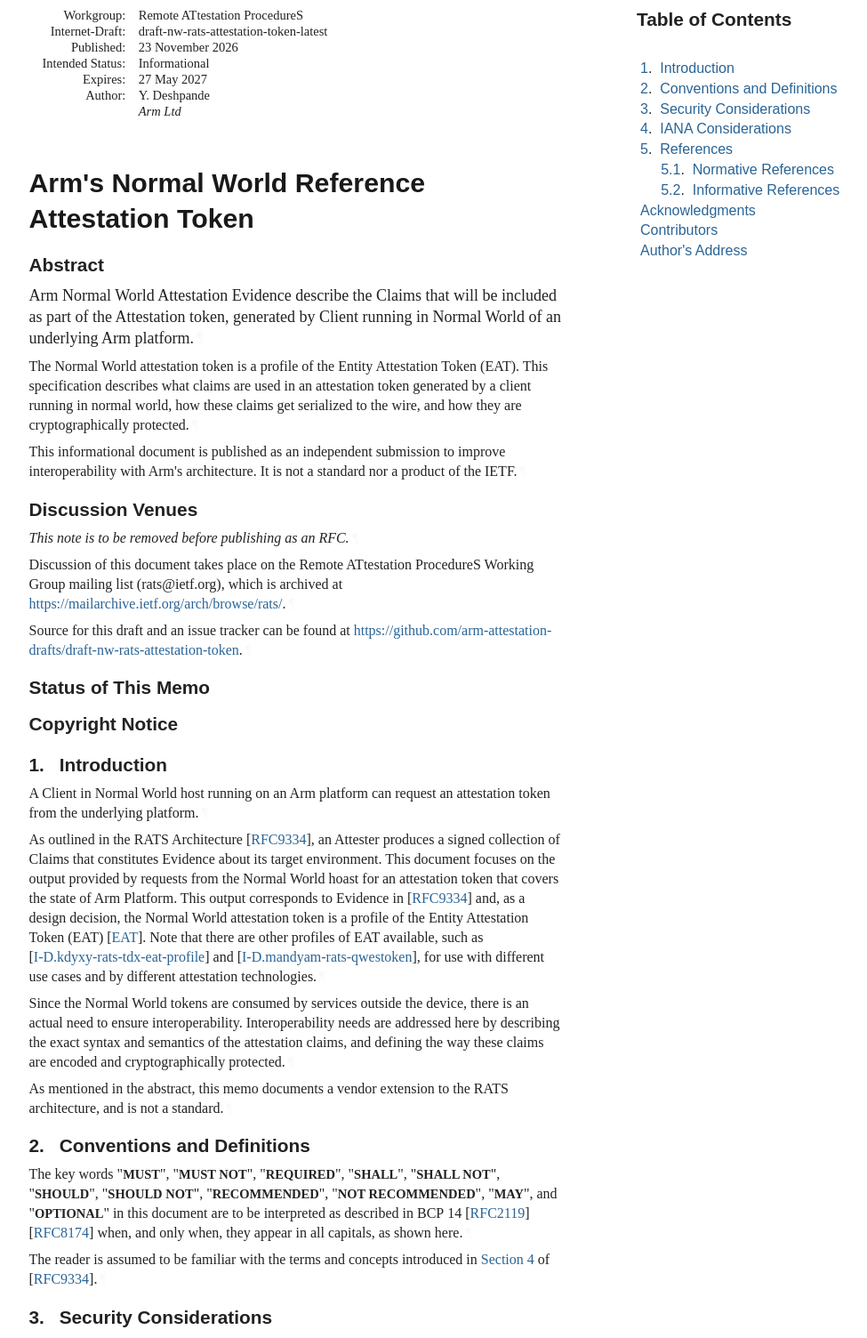
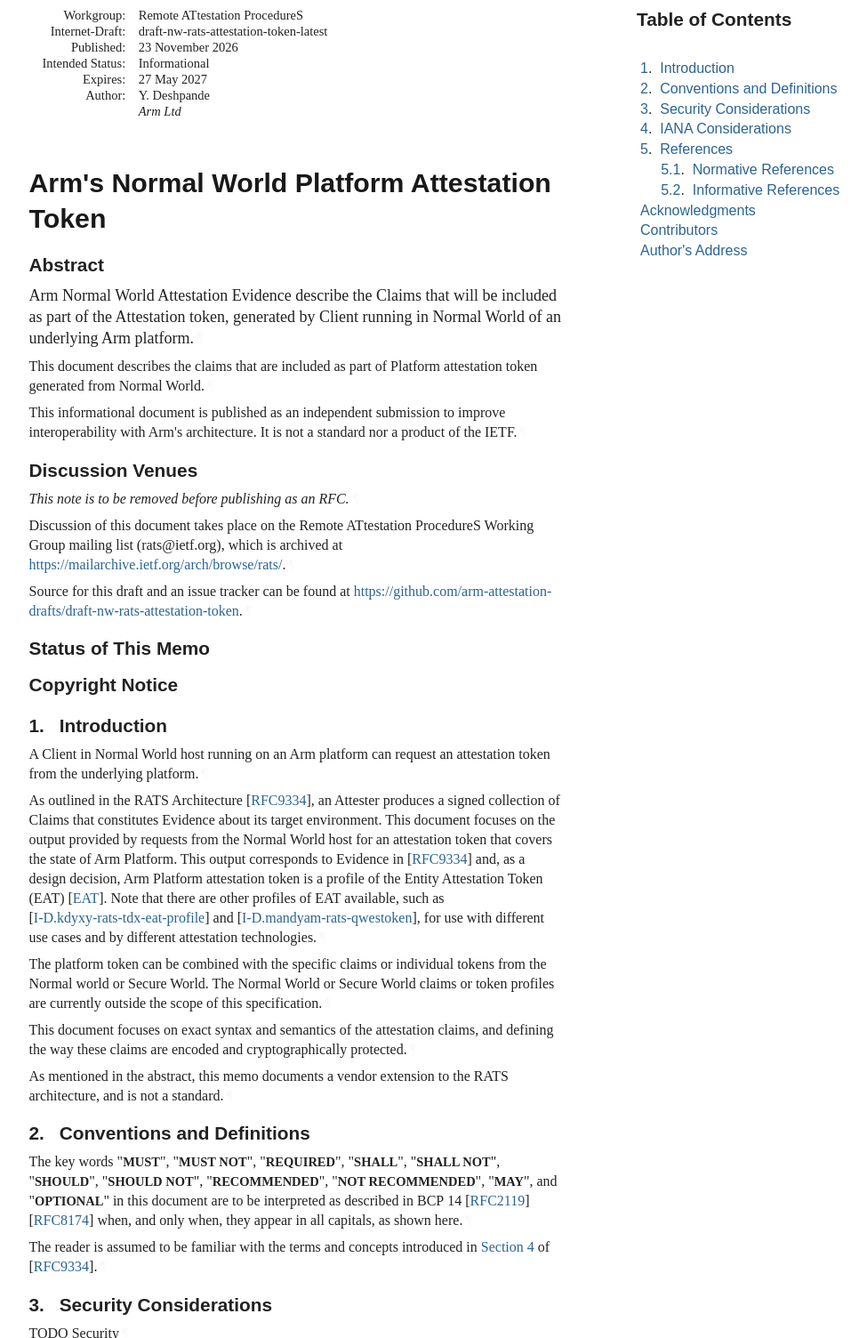
Before and after one commit to arm-attestation-drafts/draft-nw-rats-attestation-token, a plain HTML site: page draft-nw-rats-attestation-token.html in a window 1280 px wide. Shown: the part 67-1571 px from the top of the page at 89% size, without its empty margins (92-1067 px from the left). Drawn offline with Linux system fonts and the light colour scheme; a web font is replaced by a local one.

Commit message:
Script updating gh-pages from 7fc0ee2. [ci skip]

```diff
--- a/draft-nw-rats-attestation-token.html
+++ b/draft-nw-rats-attestation-token.html
@@ -4,11 +4,11 @@
 <meta charset="utf-8">
 <meta content="Common,Latin" name="scripts">
 <meta content="initial-scale=1.0" name="viewport">
-<title>Arm's Normal World Reference Attestation Token</title>
+<title>Arm's Normal World Platform Attestation Token</title>
 <meta content="Yogesh Deshpande" name="author">
 <meta content="
        Arm Normal World Attestation Evidence describe the Claims that will be included as part of the Attestation token, generated by Client running in Normal World of an underlying Arm platform.
-       The Normal World attestation token is a profile of the Entity Attestation Token (EAT). This specification describes what claims are used in an attestation token generated by a client running in normal world, how these claims get serialized to the wire, and how they are cryptographically protected.
+       This document describes the claims that are included as part of Platform attestation token generated from Normal World.
        This informational document is published as an independent submission to improve interoperability with Arm's architecture. It is not a standard nor a product of the IETF.
     " name="description">
 <meta content="xml2rfc 3.35.0" name="generator">
@@ -1074,11 +1074,11 @@ svg {
 </dd>
 </dl>
 </div>
-<h1 id="title">Arm's Normal World Reference Attestation Token</h1>
+<h1 id="title">Arm's Normal World Platform Attestation Token</h1>
 <section id="section-abstract">
       <h2 id="abstract"><a href="#abstract" class="selfRef">Abstract</a></h2>
 <p id="section-abstract-1">Arm Normal World Attestation Evidence describe the Claims that will be included as part of the Attestation token, generated by Client running in Normal World of an underlying Arm platform.<a href="#section-abstract-1" class="pilcrow">¶</a></p>
-<p id="section-abstract-2">The Normal World attestation token is a profile of the Entity Attestation Token (EAT). This specification describes what claims are used in an attestation token generated by a client running in normal world, how these claims get serialized to the wire, and how they are cryptographically protected.<a href="#section-abstract-2" class="pilcrow">¶</a></p>
+<p id="section-abstract-2">This document describes the claims that are included as part of Platform attestation token generated from Normal World.<a href="#section-abstract-2" class="pilcrow">¶</a></p>
 <p id="section-abstract-3">This informational document is published as an independent submission to improve interoperability with Arm's architecture. It is not a standard nor a product of the IETF.<a href="#section-abstract-3" class="pilcrow">¶</a></p>
 </section>
 <section class="note rfcEditorRemove" id="section-note.1">
@@ -1182,9 +1182,11 @@ svg {
 <a href="#section-1" class="section-number selfRef">1. </a><a href="#name-introduction" class="section-name selfRef">Introduction</a>
       </h2>
 <p id="section-1-1">A Client in Normal World host running on an Arm platform can request an attestation token from the underlying platform.<a href="#section-1-1" class="pilcrow">¶</a></p>
-<p id="section-1-2">As outlined in the RATS Architecture <span>[<a href="#RFC9334" class="cite xref">RFC9334</a>]</span>, an Attester produces a signed collection of Claims that constitutes Evidence about its target environment. This document focuses on the output provided by requests from the Normal World hoast for an attestation token that covers the state of Arm Platform. This output corresponds to Evidence in <span>[<a href="#RFC9334" class="cite xref">RFC9334</a>]</span> and, as a design decision, the Normal World attestation token is a profile of the Entity Attestation Token (EAT) <span>[<a href="#EAT" class="cite xref">EAT</a>]</span>. Note that there are other profiles of EAT available, such as <span>[<a href="#I-D.kdyxy-rats-tdx-eat-profile" class="cite xref">I-D.kdyxy-rats-tdx-eat-profile</a>]</span> and <span>[<a href="#I-D.mandyam-rats-qwestoken" class="cite xref">I-D.mandyam-rats-qwestoken</a>]</span>, for use with different use cases and by different attestation technologies.<a href="#section-1-2" class="pilcrow">¶</a></p>
-<p id="section-1-3">Since the Normal World tokens are consumed by services outside the device, there is an actual need to ensure interoperability. Interoperability needs are addressed here by describing the exact syntax and semantics of the attestation claims, and defining the way these claims are encoded and cryptographically protected.<a href="#section-1-3" class="pilcrow">¶</a></p>
-<p id="section-1-4">As mentioned in the abstract, this memo documents a vendor extension to the RATS architecture, and is not a standard.<a href="#section-1-4" class="pilcrow">¶</a></p>
+<p id="section-1-2">As outlined in the RATS Architecture <span>[<a href="#RFC9334" class="cite xref">RFC9334</a>]</span>, an Attester produces a signed collection of Claims that constitutes Evidence about its target environment. This document focuses on the output provided by requests from the Normal World host for an attestation token that covers the state of Arm Platform. This output corresponds to Evidence in <span>[<a href="#RFC9334" class="cite xref">RFC9334</a>]</span> and, as a design decision, Arm Platform attestation token is a profile of the Entity Attestation Token (EAT) <span>[<a href="#EAT" class="cite xref">EAT</a>]</span>. Note that there are other profiles of EAT available, such as <span>[<a href="#I-D.kdyxy-rats-tdx-eat-profile" class="cite xref">I-D.kdyxy-rats-tdx-eat-profile</a>]</span> and <span>[<a href="#I-D.mandyam-rats-qwestoken" class="cite xref">I-D.mandyam-rats-qwestoken</a>]</span>, for use with different use cases and by different attestation technologies.<a href="#section-1-2" class="pilcrow">¶</a></p>
+<p id="section-1-3">The platform token can be combined with the specific claims or individual tokens from the Normal world or Secure World.
+The Normal World or Secure World claims or token profiles are currently outside the scope of this specification.<a href="#section-1-3" class="pilcrow">¶</a></p>
+<p id="section-1-4">This document focuses on exact syntax and semantics of the attestation claims, and defining the way these claims are encoded and cryptographically protected.<a href="#section-1-4" class="pilcrow">¶</a></p>
+<p id="section-1-5">As mentioned in the abstract, this memo documents a vendor extension to the RATS architecture, and is not a standard.<a href="#section-1-5" class="pilcrow">¶</a></p>
 </section>
 </div>
 <div id="conventions-and-definitions">
```
Also changed, not shown: index.html (+1 -1 lines), draft-nw-rats-attestation-token.txt.
